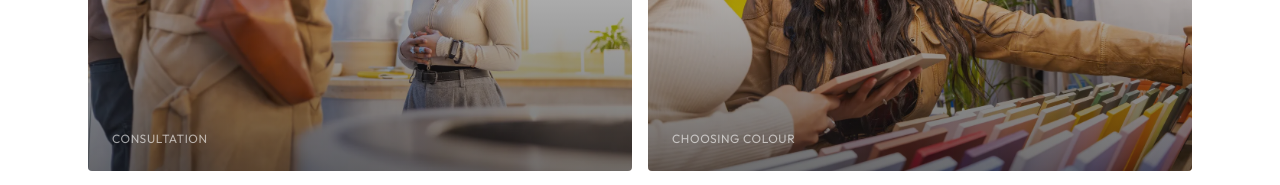
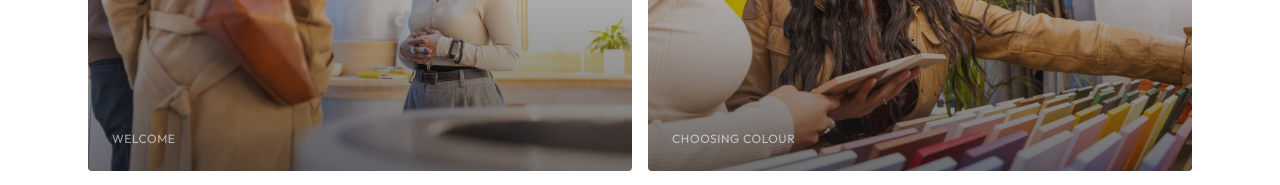
Before and after one commit to neomatime/olympic-paints, a Next.js app: page /our-story in a window 1280 px wide. Shown: the part 3980-4165 px from the top of the page. Built offline with nearby package versions, Linux system fonts and the light colour scheme.

Commit message:
our-story: label the first gallery photo Welcome
Co-Authored-By: Claude Opus 5.5 <noreply@anthropic.com>

```diff
--- a/src/app/(marketing)/our-story/page.tsx
+++ b/src/app/(marketing)/our-story/page.tsx
@@ -19,7 +19,7 @@ const storyPhotos = [
   {
     src: "/images/our-story/consultation.webp",
     alt: "A smiling guest in the Colour Cafe talking with two visitors, framed by plants",
-    subtitle: "Consultation",
+    subtitle: "Welcome",
   },
   {
     src: "/images/our-story/colour-wall.webp",
```
